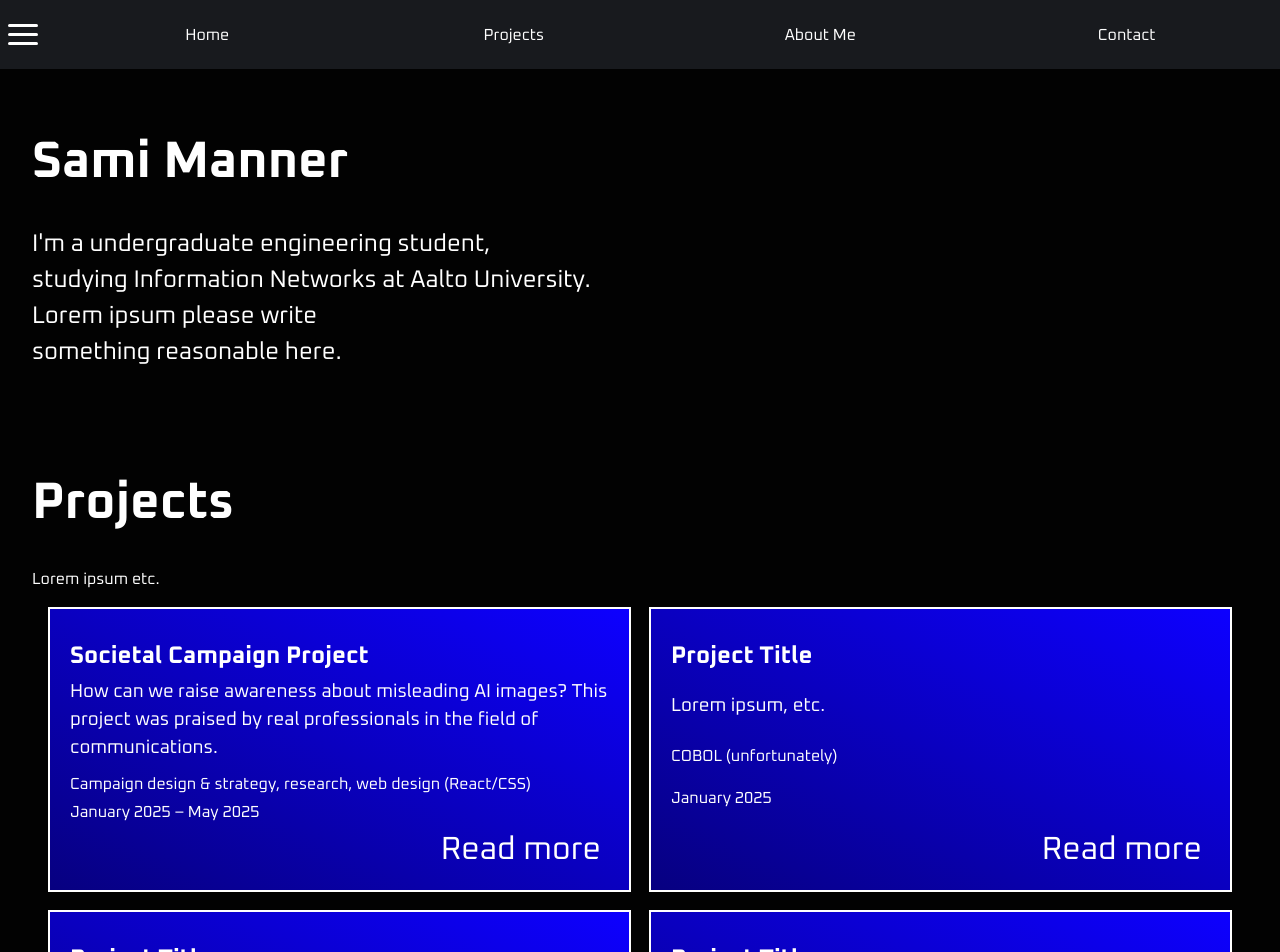
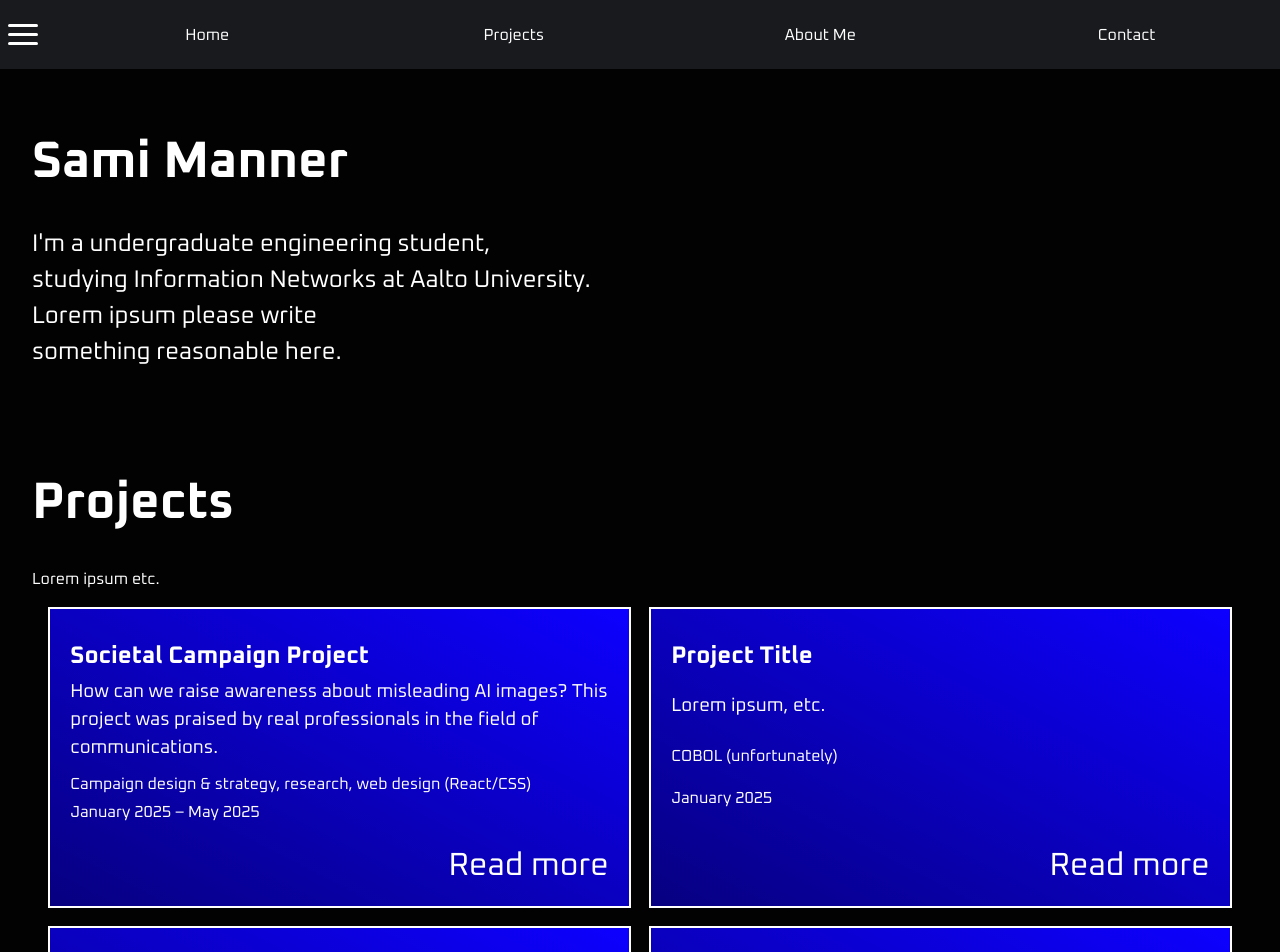
Before and after one commit to silentwinter0/portfolio, a React (Vite) app: page / in a window 1280 px wide. Shown: the top 952 px of the page. Built offline with nearby package versions, Linux system fonts and the light colour scheme.

Commit message:
Corrected project container text styling

```diff
--- a/src/components/ProjectContainer.css
+++ b/src/components/ProjectContainer.css
@@ -60,20 +60,19 @@
 }
 
 .projecttext {
-  width: 100%;
+  width: 93%;
   margin: 1rem;
   margin-top: 0.8rem;
   display: flex;
   flex: 1;
   flex-direction: column;
   justify-content: space-between;
-  padding-left: 2.5rem;
 }
 
 .projecttext a {
   font-size: 32px;
   align-self: flex-end;
-  padding-right: 3rem;
+  padding-top: 1rem;
 }
 
 .projecttext h2 {
```
